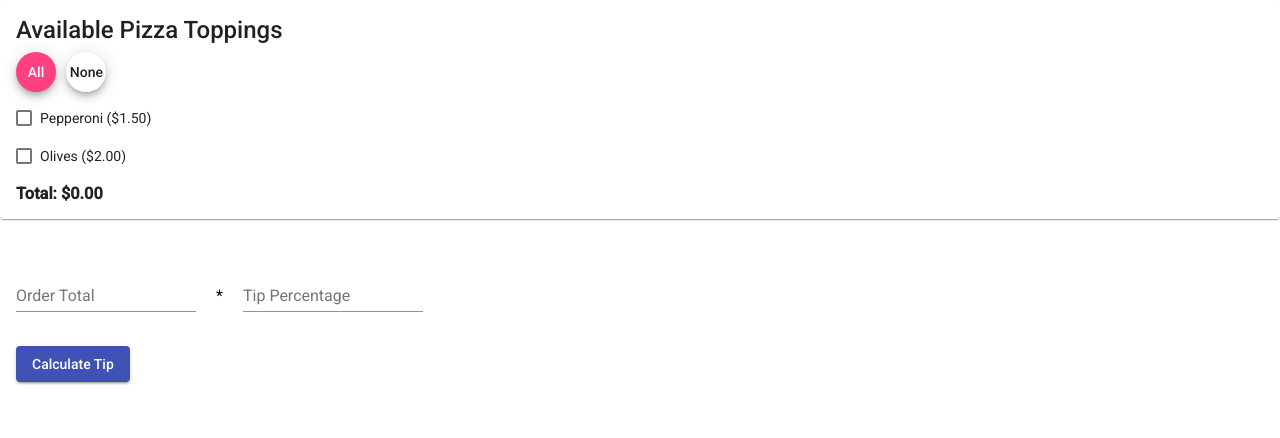
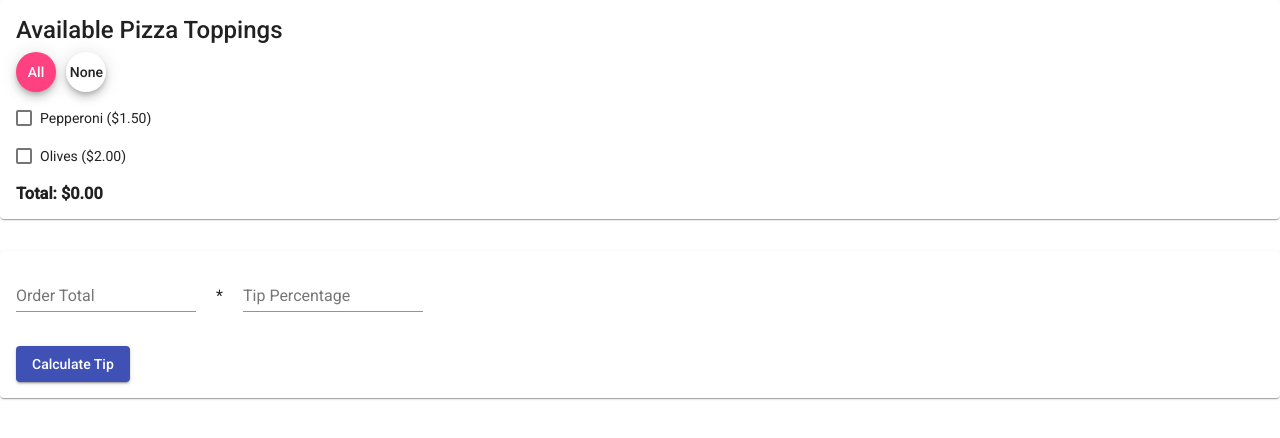
Before and after one commit to trogers9119/components, an Angular app: page / in a window 1280 px wide. Shown: the top 438 px of the page. Built offline with nearby package versions, Linux system fonts and the light colour scheme.

Commit message:
Put component on card
Replaced div element with mat-card

```diff
--- a/src/app/tip-calculator/tip-calculator.component.html
+++ b/src/app/tip-calculator/tip-calculator.component.html
@@ -1,4 +1,4 @@
-<div
+<mat-card
     class="tipCalculator"
 >
     <mat-form-field class="example-full-width orderTotal">
@@ -32,4 +32,4 @@
     </button>
 
     {{ tipAmount }}
-</div>
+</mat-card>
```
